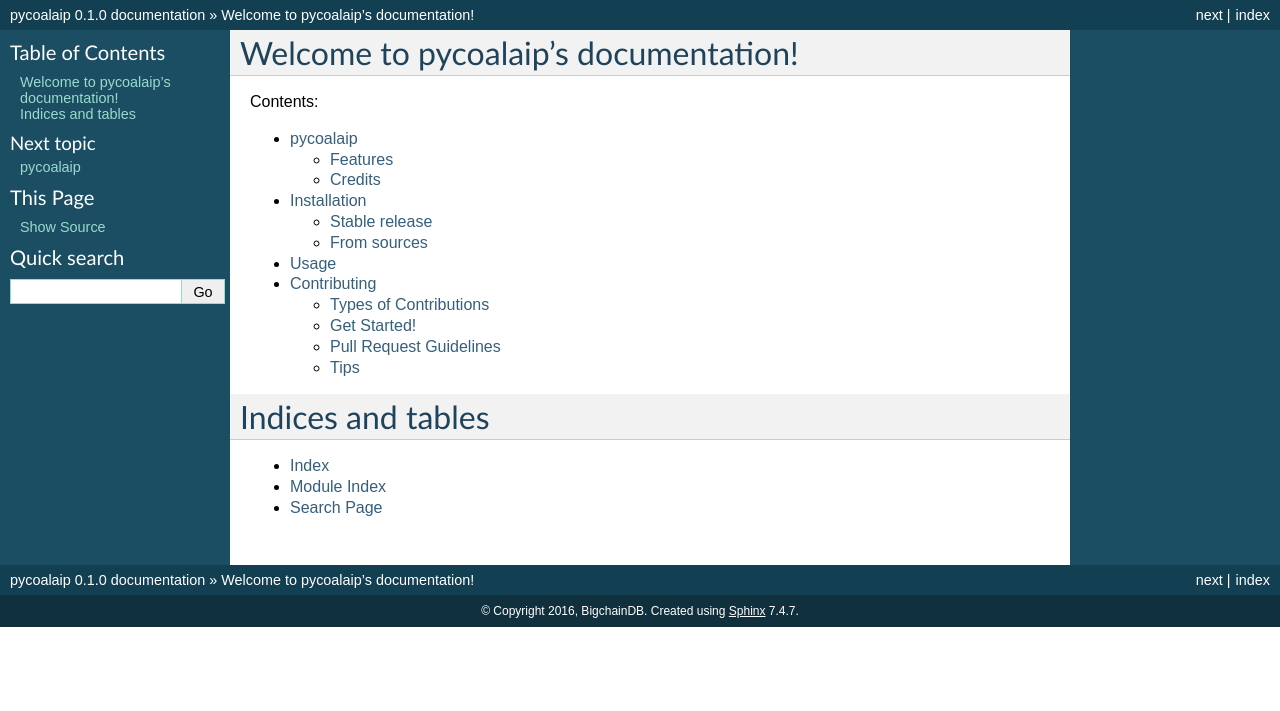
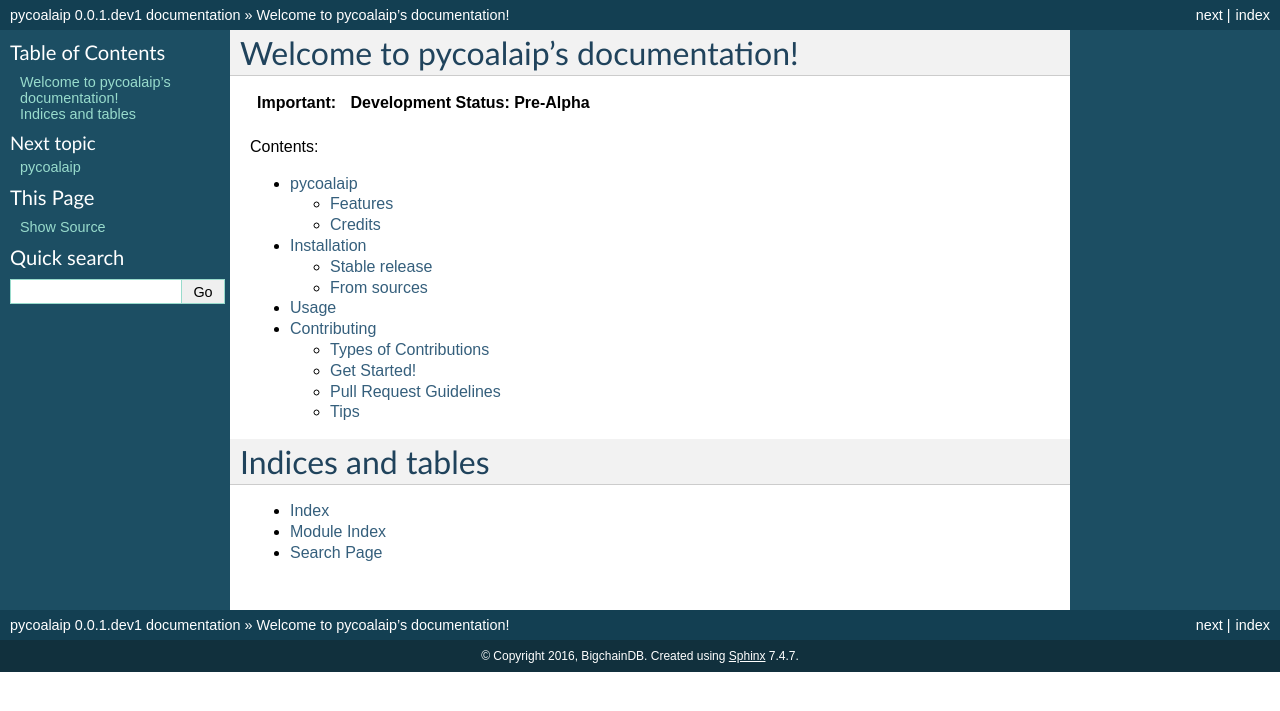
Before and after one commit to COALAIP/pycoalaip, a Sphinx documentation site: the page built from docs/index.rst, in a window 1280 px wide. Shown: the top 711 px of the page. Built offline with Sphinx 7.4.7, drawn with Linux system fonts in a browser that asks for light colours; pages that are not in the unit, such as notebooks, are missing from menus.

Commit message:
(chore): update version to 0.0.1.dev1

```diff
--- a/HISTORY.rst
+++ b/HISTORY.rst
@@ -2,7 +2,7 @@
 History
 =======
 
-0.1.0 (2016-08-04)
-------------------
+0.0.1.dev1 (2016-08-xx)
+-----------------------
 
-* First release on PyPI.
+* Development (pre-alpha) release on PyPI.
--- a/README.rst
+++ b/README.rst
@@ -20,6 +20,7 @@
 Python reference implementation for COALA IP
 
 
+* Development Status: Pre-Alpha
 * Free software: Apache Software License 2.0
 * Documentation: https://pycoalaip.readthedocs.io.
 
--- a/coalaip/__init__.py
+++ b/coalaip/__init__.py
@@ -1,3 +1,3 @@
 __author__ = 'BigchainDB'
 __email__ = 'dev@bigchaindb.com'
-__version__ = '0.1.0'
+__version__ = '0.0.1.dev1'
--- a/docs/index.rst
+++ b/docs/index.rst
@@ -5,6 +5,8 @@
 
 Welcome to pycoalaip's documentation!
 ======================================
+
+.. important:: **Development Status: Pre-Alpha**
 
 Contents:
 
--- a/setup.cfg
+++ b/setup.cfg
@@ -1,5 +1,5 @@
 [bumpversion]
-current_version = 0.1.0
+current_version = 0.0.1.dev1
 commit = True
 tag = True
 
```
Also changed, not shown: setup.py (+5 -2 lines).
